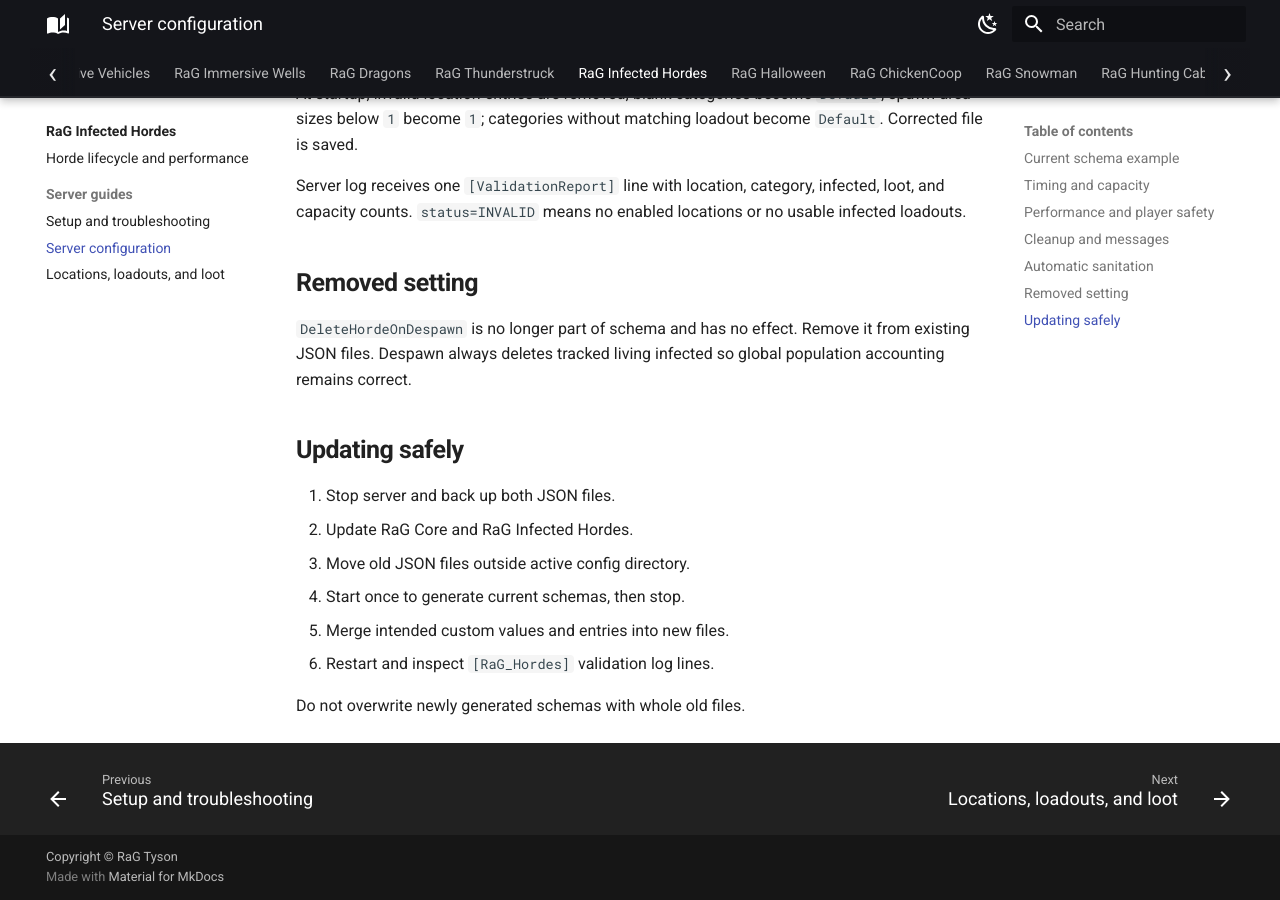
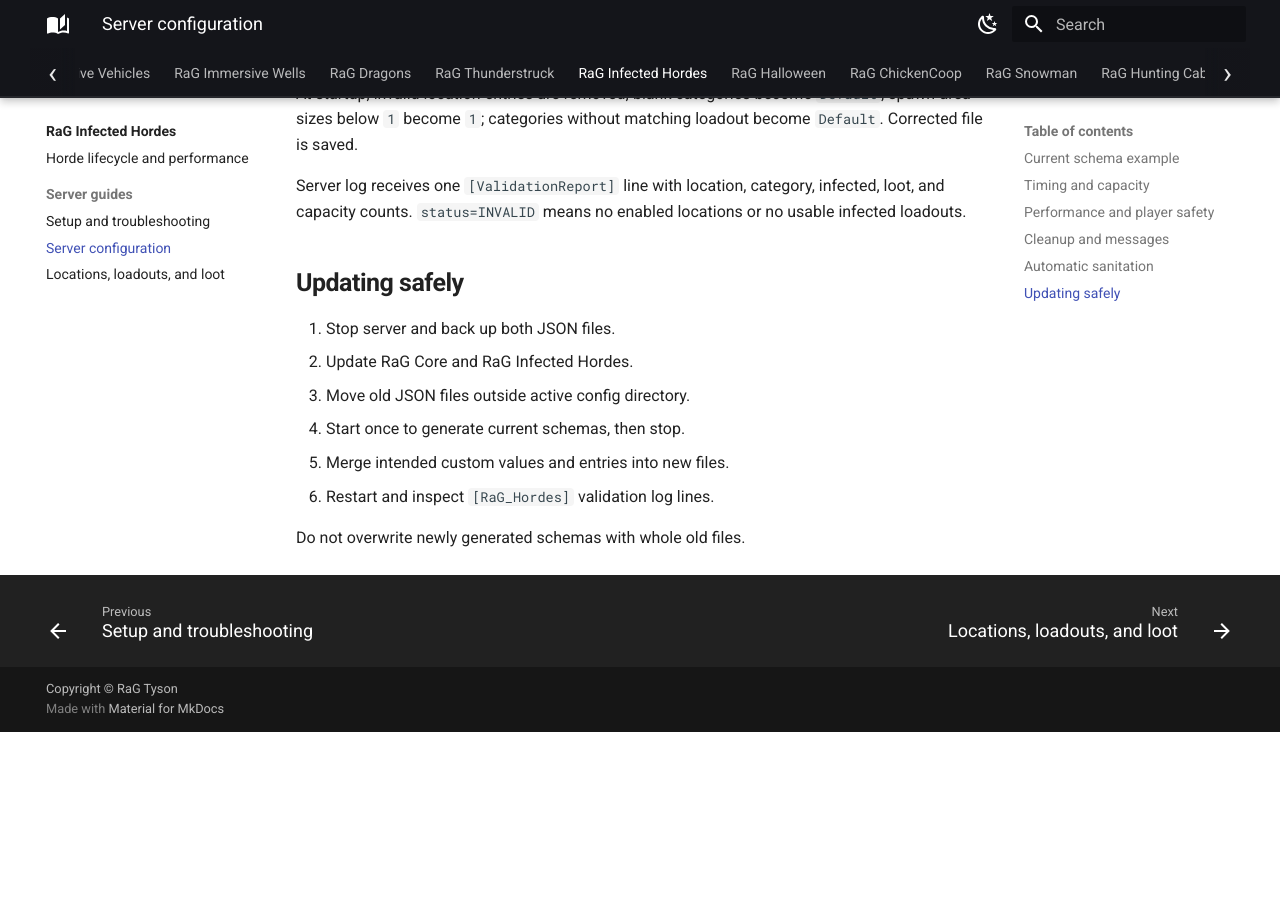
Before and after one commit to Tyson89/RaG-Mod-Wikis, an MkDocs documentation site: the page built from docs/mods/infected-hordes/server-configuration.md, in a window 1280 px wide and 900 px high, scrolled down 2872 px. Built offline with MkDocs 1.6.1 and Material for MkDocs 9.7.7, drawn with Linux system fonts in a browser that asks for light colours; after the commit the page ends 3604 px from its top, so only the background shows below that.

Commit message:
DeleteHordeOnDespawn removed

```diff
--- a/docs/mods/infected-hordes/server-configuration.md
+++ b/docs/mods/infected-hordes/server-configuration.md
@@ -87,10 +87,6 @@
 
 Server log receives one `[ValidationReport]` line with location, category, infected, loot, and capacity counts. `status=INVALID` means no enabled locations or no usable infected loadouts.
 
-## Removed setting
-
-`DeleteHordeOnDespawn` is no longer part of schema and has no effect. Remove it from existing JSON files. Despawn always deletes tracked living infected so global population accounting remains correct.
-
 ## Updating safely
 
 1. Stop server and back up both JSON files.
```
Also changed, not shown: docs/mods/infected-hordes/server-setup-and-troubleshooting.md (+0 -1 lines).
